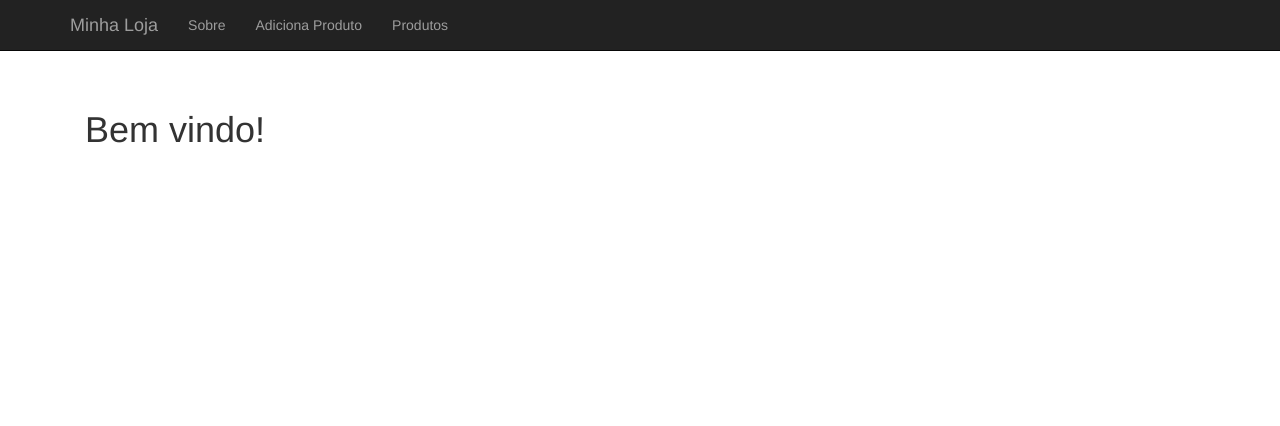
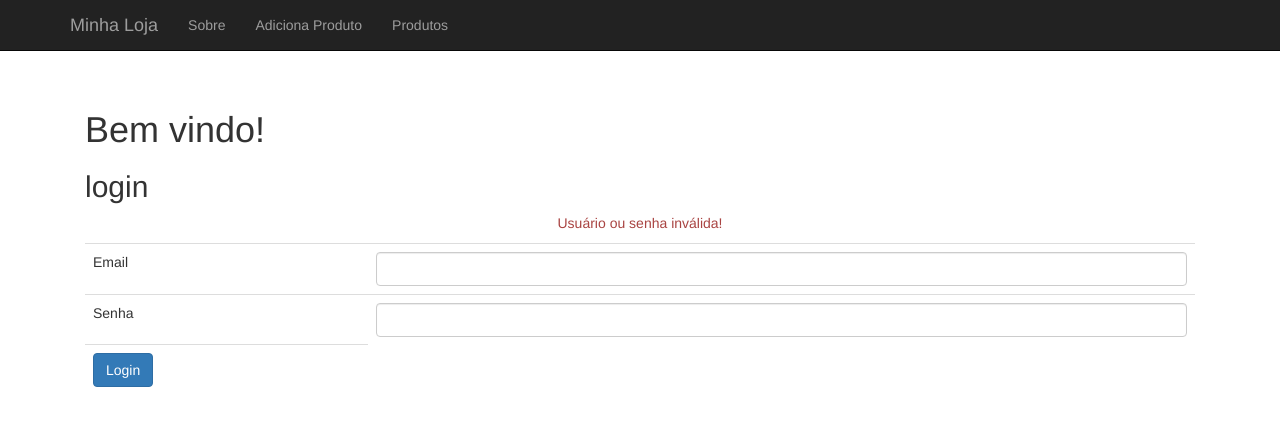
Before and after one commit to marinhoOliv/loja, a PHP site: page /index.php?login=0 in a window 1280 px wide. Shown: the top 426 px of the page. Run offline with PHP 8.4, Linux system fonts and the light colour scheme.

Commit message:
Iniciando login de usuario

```diff
--- a/index.php
+++ b/index.php
@@ -1,3 +1,38 @@
-<?php include ('include/head.php') ?>
+<?php include ('include/head.php');?>
+
 <h1>Bem vindo!</h1>
+<h2>login</h2>
+
+
+<?php
+	if(isset($_GET["login"]) && $_GET["login"]==true) {
+?>
+	<p class="text-success">Logado com sucesso!</p>
+<?php
+	}
+?>
+
+<?php
+	if(isset($_GET["login"]) && $_GET["login"]==false) {
+?>
+	<p class="text-danger">Usuário ou senha inválida!</p>
+<?php
+	}
+?>
+
+<form action="login.php" method="post">
+	<table class="table">
+		<tr>
+			<td>Email</td>
+			<td><input type="email" name="email" class="form-control"></td>
+		</tr>
+		<tr>
+			<td>Senha</td>
+			<td><input type="password" name="senha" class="form-control"></td>
+		</tr>
+		<tr>
+			<td><button type="submit" class="btn btn-primary">Login</button></td>
+		</tr>
+	</table>
+</form>
 <?php include ('include/footer.php') ?>
```
Also changed, not shown: include/banco-usuario.php (added, +9 -0 lines), login.php (added, +11 -0 lines).
